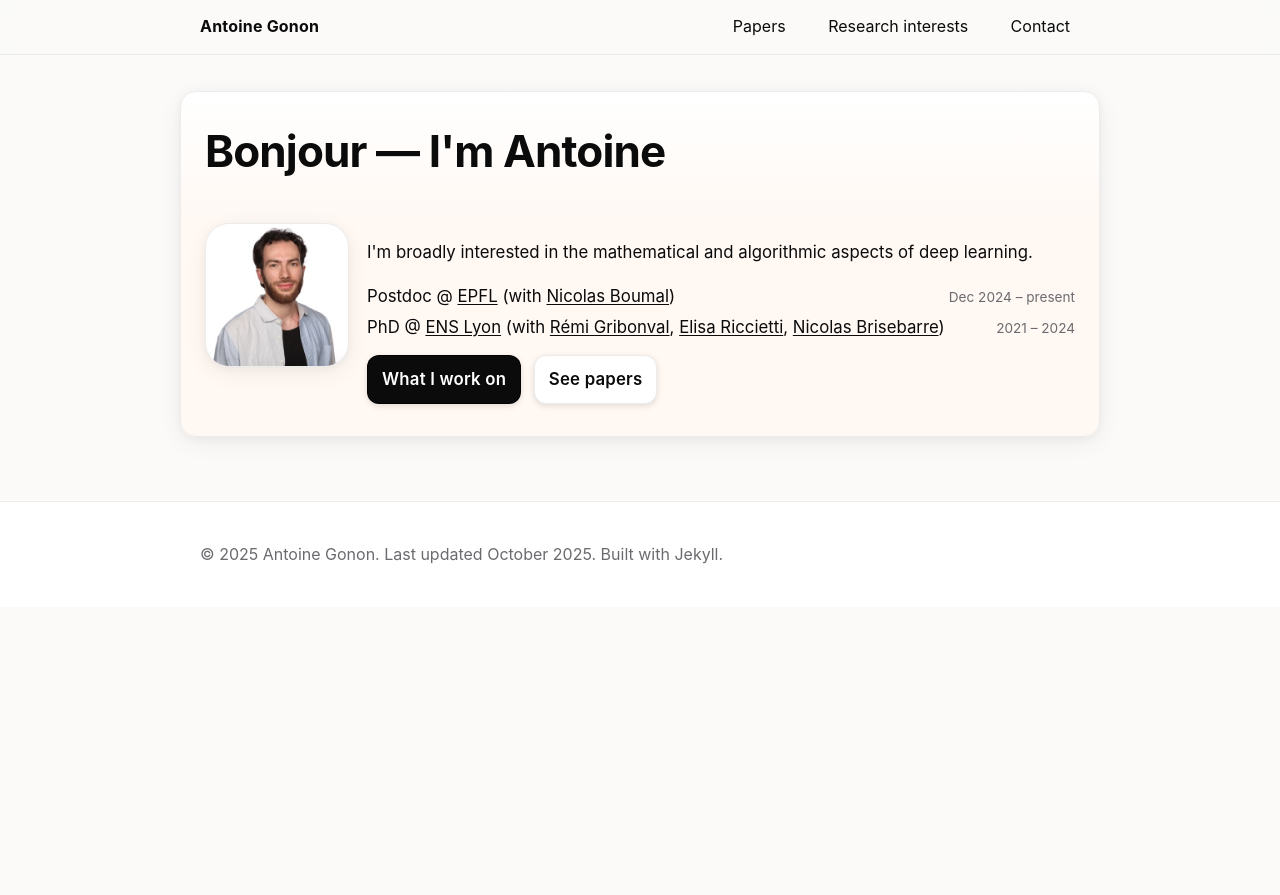
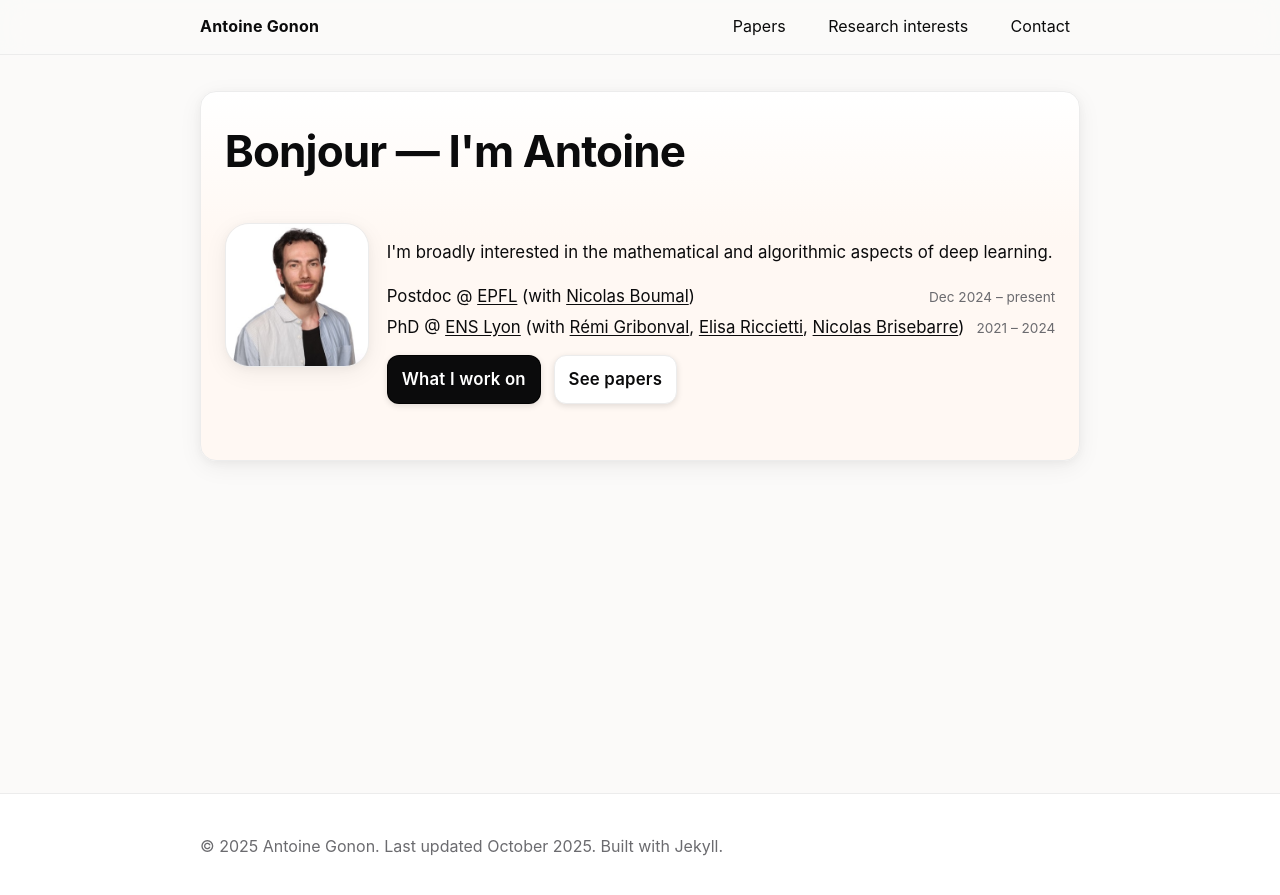
Before and after one commit to agonon/agonon.github.io, a Jekyll site: the page built from index.md, in a window 1280 px wide. Shown: the top 895 px of the page. Built offline with Jekyll 4.4.1, drawn with Linux system fonts in a browser that asks for light colours.

Commit message:
spacing footer-hero

```diff
--- a/assets/css/main.scss
+++ b/assets/css/main.scss
@@ -8,6 +8,7 @@
 $muted: #6b6b6f;      // soft gray
 $line: #ececec;       // borders
 $accent: #ff7a59;     // warm coral accent (sparingly)
+
 
 // Type scale
 :root {
@@ -45,8 +46,26 @@
 }
 
 .site-main { padding: 36px 0 64px; }
-.site-footer { border-top: 1px solid $line; background: white; }
+.site-footer { border-top: 1px solid $line; background: white;}
 .site-footer .wrap { padding: 24px 20px; color: $muted; }
+
+html, body {
+  height: 100%;
+}
+
+body {
+  display: flex;
+  flex-direction: column;
+}
+/* Make the main content grow to fill the remaining height */
+.site-main {
+  flex: 1 0 auto;
+}
+
+/* Footer stays at the end, but only after content */
+.site-footer {
+  flex-shrink: 0;
+}
 
 
 .section-title { margin: 28px 6px 14px; font-size: 1.25rem; color: $muted; font-weight: 600; }
@@ -104,6 +123,7 @@
   border: 1px solid $line; border-radius: var(--radius); box-shadow: var(--shadow);
 }
 
+
 .lede { margin: 0 0 8px; font-size: 1.06rem; }
 
 a:hover { text-decoration: none; }
@@ -120,6 +140,12 @@
   gap: 18px;
   align-items: start;
 }
+
+/* Add breathing room between homepage block and footer */
+.hero-grid.intro {
+  margin-bottom: 2rem; /* tweak 4–8rem as you like */
+}
+
 
 /* Keep avatar left and neat */
 .avatar {
```
